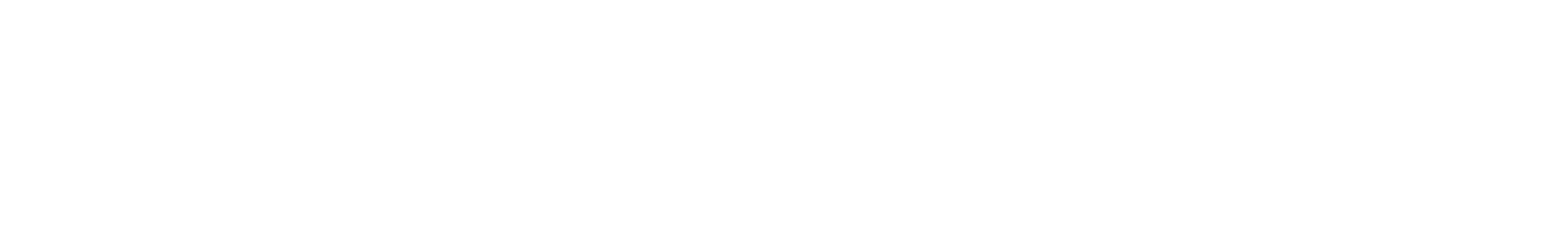
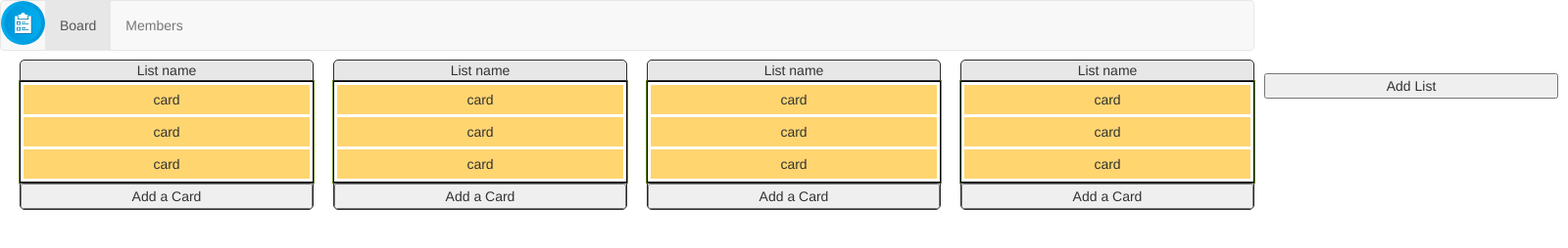
Before and after one commit to tzoock/taskboard, a website: page index.html in a window 1280 px wide. Shown: the whole page at 98% size, 1600 px wide, since content can reach past the window. Drawn offline with nearby package versions, Linux system fonts and the light colour scheme.

Commit message:
add-list and add-card interactivnes

```diff
--- a/index.html
+++ b/index.html
@@ -2,9 +2,100 @@
 <html lang="en">
 <head>
   <meta charset="UTF-8">
-  <title>Title</title>
+  <title>Task Board</title>
+  <link rel="stylesheet" href="node_modules/bootstrap/dist/css/bootstrap.css">
+  <link rel="stylesheet" href="style.css">
 </head>
+
 <body>
 
+<nav class="navbar navbar-default">
+  <div class="container-fluid">
+    <div class="navbar-header">
+      <a class="navbar-brand" href="#"><img src="assets/taskboard%20logo.svg" alt=""></a>
+
+      <ul class="nav navbar-nav">
+        <li class="active"><a href="#">Board<span class="sr-only">(current)</span></a></li>
+        <li><a href="#">Members</a></li>
+      </ul>
+    </div>
+  </div>
+</nav>
+<main class="contflex" id="contflex">
+
+  <div class="column">
+    <header>List name</header>
+    <div class="main-column">
+      <ul class="cards-list">
+        <li>
+          card
+        </li>
+        <li>
+          card
+        </li>
+        <li>
+          card
+        </li>
+      </ul>
+    </div>
+    <footer><button class="add-card">Add a Card</button></footer>
+  </div>
+  <div class="column">
+    <header>List name</header>
+    <div class="main-column">
+      <ul class="cards-list">
+        <li>
+          card
+        </li>
+        <li>
+          card
+        </li>
+        <li>
+          card
+        </li>
+      </ul>
+    </div>
+    <footer><button class="add-card">Add a Card</button></footer>
+  </div>
+  <div class="column">
+    <header>List name</header>
+    <div class="main-column">
+      <ul class="cards-list">
+        <li>
+          card
+        </li>
+        <li>
+          card
+        </li>
+        <li>
+          card
+        </li>
+      </ul>
+    </div>
+    <footer><button class="add-card">Add a Card</button></footer>
+  </div>
+  <div class="column">
+    <header>List name</header>
+    <div class="main-column">
+      <ul class="cards-list">
+        <li>
+          card
+        </li>
+        <li>
+          card
+        </li>
+        <li>
+          card
+        </li>
+      </ul>
+    </div>
+    <footer><button class="add-card">Add a Card</button></footer>
+  </div>
+
+  <button class="add-list" id="addList">Add List</button>
+
+</main>
+
 </body>
+<script src="script.js"></script>
 </html>
--- a/script.js
+++ b/script.js
@@ -1,3 +1,40 @@
-/**
- * Created by אייל on 2/26/2017.
- */
+const wraper = document.getElementById('contflex');
+const btn = document.getElementById('addList');
+btn.addEventListener('click', addList);
+
+function addList() {
+  const newColumn = document.createElement('div');
+  newColumn.innerHTML = `
+    <header>List name</header>
+    <div class="main-column">
+      <ul class="cards-list">
+
+      </ul>
+    </div>
+    <footer><button class="add-card">Add a Card</button></footer>`;
+  newColumn.setAttribute('class', 'column');
+  wraper.insertBefore(newColumn, btn);
+  newCardBtn();
+}
+
+
+
+function newCardBtn() {
+  let addCardBtn = document.querySelectorAll(".add-card");
+  for (let i = 0; i < addCardBtn.length; i++) {
+    addCardBtn[i].addEventListener("click", addCard)
+  }
+}
+newCardBtn();
+
+// addCardBtn[i].addEventListener("click", addCard(i));
+
+function addCard() {
+
+  const newLi = document.createElement('li');
+  newLi.textContent = 'new card';
+  const ul = event.target.parentNode.previousSibling.previousSibling;
+const cardsList = ul.querySelector('.cards-list');
+  console.log(cardsList);
+  cardsList.appendChild(newLi);
+}
--- a/style.css
+++ b/style.css
@@ -0,0 +1,129 @@
+html,
+body {
+  width: 100%;
+  height: 100%;
+  margin: 0;
+  padding: 0;
+}
+
+body {
+padding-top: 60px;
+  box-sizing: border-box;
+}
+
+*,
+*::before,
+*::after {
+  box-sizing: inherit;
+  /*outline: red 1px solid;*/
+}
+@media (min-width: 0) {
+
+  .navbar-nav > li {         /* Effects the problem regarding the float under 768px, fixes that. */
+    float: left;
+  }
+
+  .navbar-nav > li > a {     /* Effects the box around the board selected box so it will be the same as above 768px. */
+    padding: 15px;
+  }
+  .nav.navbar-nav {          /* Effects the board and members under 768px, gets them inline. */
+    margin-bottom: 0;
+    margin-top: 0;
+  }
+}
+
+
+.navbar-default {
+  position: fixed;
+  top: 0;
+  left: 0;
+  right: 0;
+  margin: 0;
+}
+
+.navbar-brand {
+  width: 45px;
+  height: 45px;
+  padding: 0;
+}
+
+
+.navbar-brand img {
+  width: 100%;
+}
+
+
+.contflex {
+
+  max-height: 100%;
+  padding: 15px 10px;
+  display: inline-flex;
+  align-items: flex-start;
+  justify-content: space-around;
+
+}
+
+.column {
+  max-height: 80vh;
+  width: 300px;
+  position: relative;
+  /*padding: 10px 5px;*/
+  margin: 8px 10px;
+  outline: 1px olivedrab solid;
+  /*display: block;*/
+}
+
+.main-column {
+
+  max-height: 80vh;
+  text-align: center;
+  border: solid 1px #000000;
+  overflow: auto;
+  /*background-color: #726a85;*/
+}
+
+
+.column header {
+  position: absolute;
+  bottom: 100%;
+  left: 0;
+  text-align: center;
+  width: 100%;
+  background-color: #E7E7E7;
+  border: 1px solid #2c2c2c;
+  border-top-left-radius: 5px;
+  border-top-right-radius: 5px;
+}
+
+.column footer {
+  position: absolute;
+  top: 100%;
+  left: 0;
+  right: 0;
+  text-align: center;
+  background-color: #E7E7E7;
+  border: 1px solid #2c2c2c;
+  width: 100%;
+  border-bottom-left-radius: 5px;
+  border-bottom-right-radius: 5px;
+}
+
+.column ul {
+  list-style: none;
+  margin: 0;
+  padding: 0;
+}
+
+.column ul li {
+  background-color: #ffd570;
+  margin: 3px ;
+  padding: 5px;
+}
+
+.add-list {
+  width: 300px;
+}
+
+.add-card {
+  width: 100%;
+}
```
Also changed, not shown: package.json (added, +20 -0 lines).
